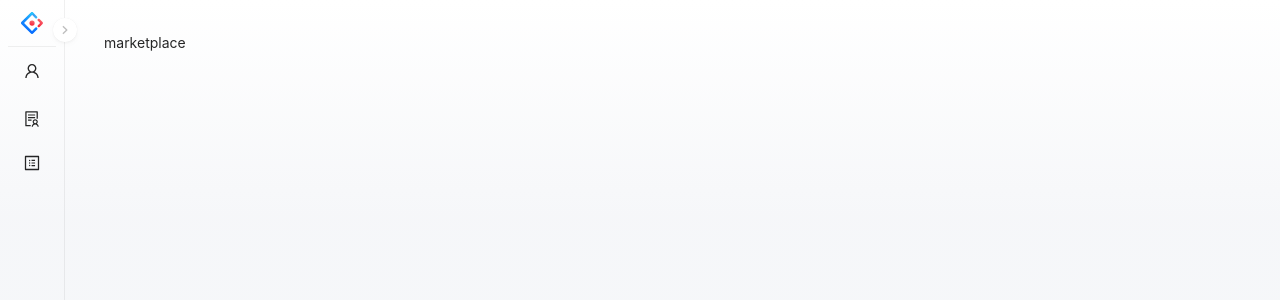
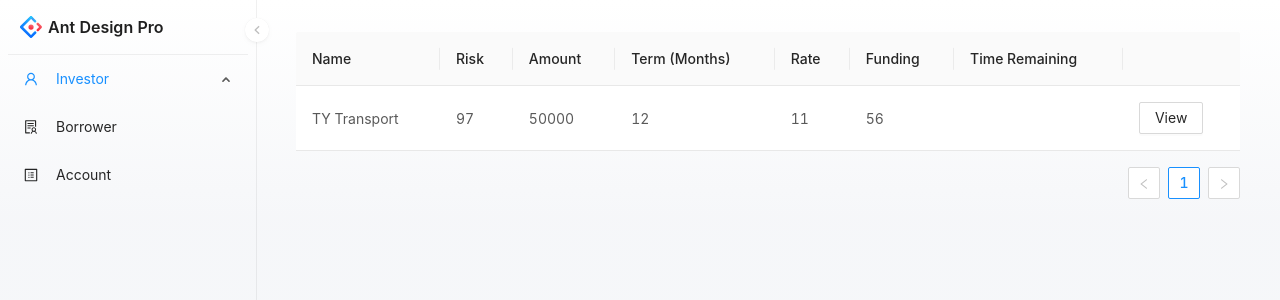
Before and after one commit to NyashaNziramasanga/lendmarket, a Next.js app: page /marketplace in a window 1280 px wide. Shown: the top 300 px of the page. Built offline with nearby package versions, Linux system fonts and the light colour scheme.

Commit message:
Added Marketplace

```diff
--- a/pages/marketplace.tsx
+++ b/pages/marketplace.tsx
@@ -1,5 +1,65 @@
 import MainLayout from '../layouts/main';
+import { Table, Button } from 'antd';
 
 export default function Marketplace() {
-  return <MainLayout>marketplace</MainLayout>;
+  const data = [
+    {
+      key: '1',
+      name: 'TY Transport',
+      risk: 97,
+      amount: 50000,
+      term: 12,
+      rate: 11,
+      funding: 56,
+      timeRemaining: 1,
+    },
+  ];
+
+  const columns = [
+    {
+      title: 'Name',
+      dataIndex: 'name',
+      key: 'name',
+    },
+    {
+      title: 'Risk',
+      dataIndex: 'risk',
+      key: 'risk',
+    },
+    {
+      title: 'Amount',
+      dataIndex: 'amount',
+      key: 'amount',
+    },
+    {
+      title: 'Term (Months)',
+      dataIndex: 'term',
+      key: 'term',
+    },
+    {
+      title: 'Rate',
+      dataIndex: 'rate',
+      key: 'rate',
+    },
+    {
+      title: 'Funding',
+      dataIndex: 'funding',
+      key: 'funding',
+    },
+    {
+      title: 'Time Remaining',
+      dataIndex: 'time remaining',
+      key: 'time remaining',
+    },
+    {
+      title: '',
+      key: 'action',
+      render: () => <Button>View</Button>,
+    },
+  ];
+  return (
+    <MainLayout>
+      <Table columns={columns} dataSource={data} />
+    </MainLayout>
+  );
 }
```
